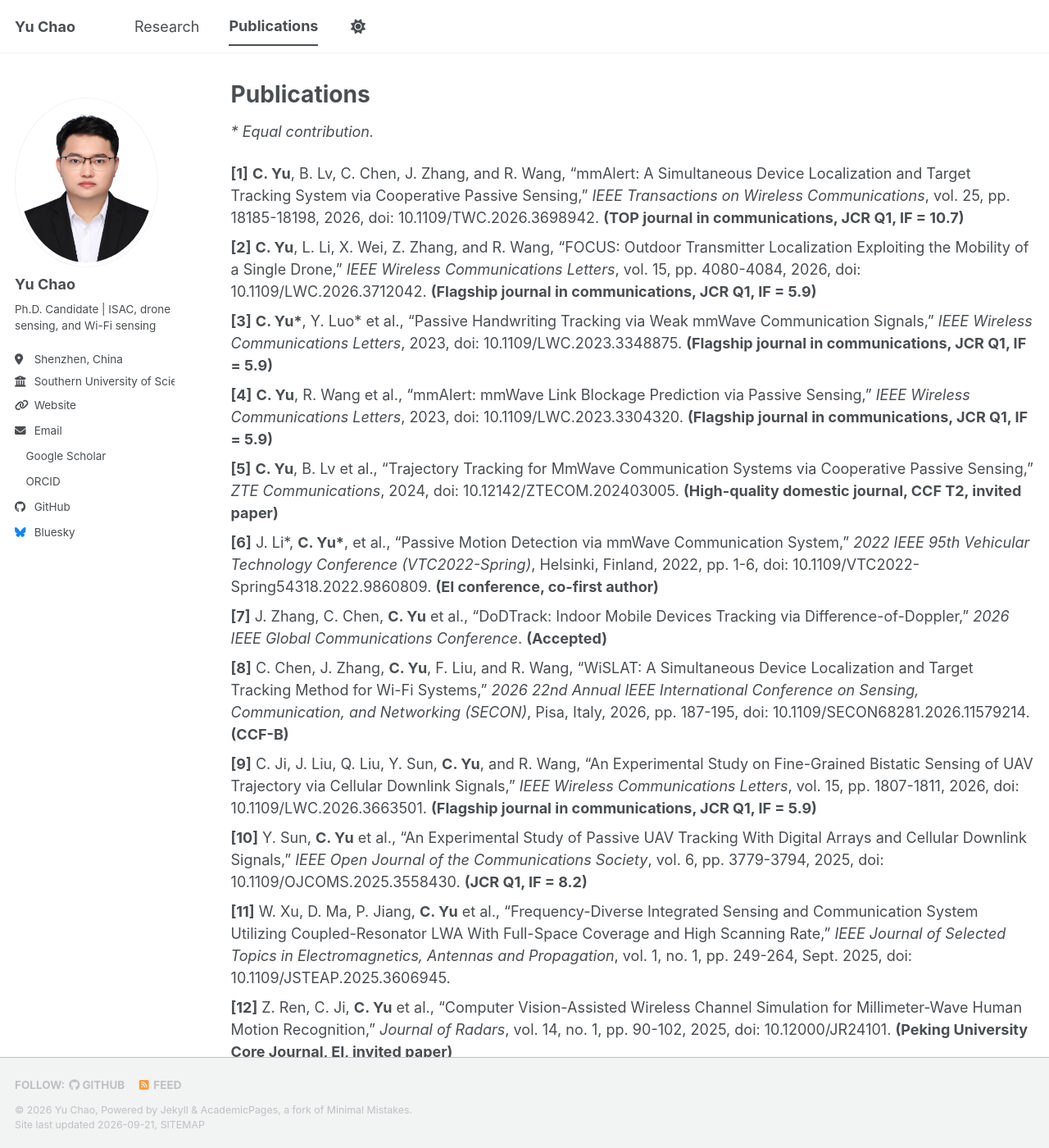
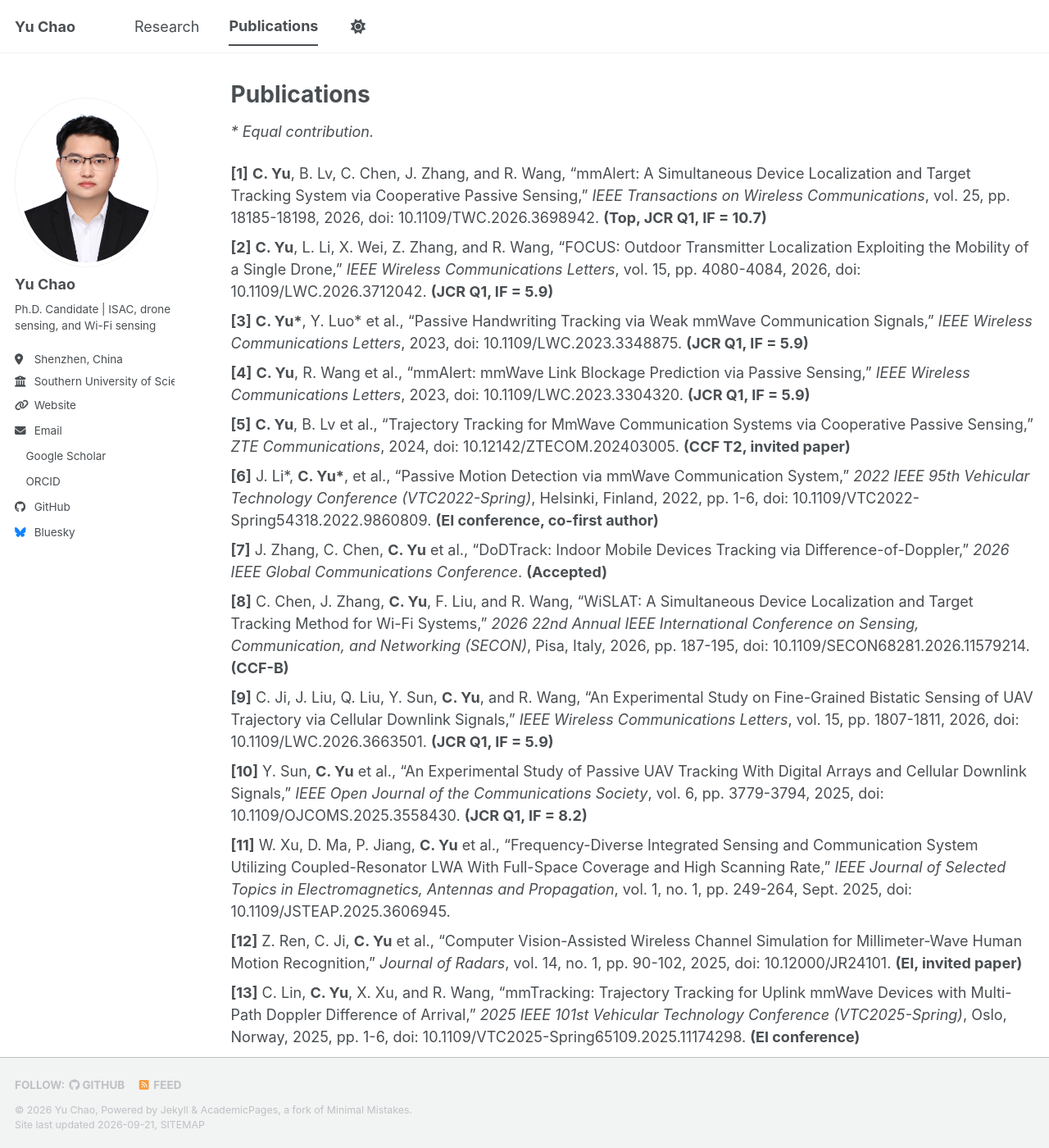
Before and after one commit to Ychao12032212/Ychao12032212.github.io, a Jekyll site: the page built from _pages/publications.html, in a window 1280 px wide and 1400 px high. Shown: the whole window at 82% size. Built offline with Jekyll 4.4.1, drawn with Linux system fonts in a browser that asks for light colours; a style sheet for code colours, icons or effects is not loaded.

Commit message:
Simplify publication venue labels

```diff
--- a/_pages/publications.html
+++ b/_pages/publications.html
@@ -8,15 +8,15 @@ author_profile: true
 <p><em>* Equal contribution.</em></p>
 
 <ol style="list-style: none; padding-left: 0;">
-  <li><strong>[1]</strong> <strong>C. Yu</strong>, B. Lv, C. Chen, J. Zhang, and R. Wang, “mmAlert: A Simultaneous Device Localization and Target Tracking System via Cooperative Passive Sensing,” <em>IEEE Transactions on Wireless Communications</em>, vol. 25, pp. 18185-18198, 2026, doi: 10.1109/TWC.2026.3698942. <strong>(TOP journal in communications, JCR Q1, IF = 10.7)</strong></li>
+  <li><strong>[1]</strong> <strong>C. Yu</strong>, B. Lv, C. Chen, J. Zhang, and R. Wang, “mmAlert: A Simultaneous Device Localization and Target Tracking System via Cooperative Passive Sensing,” <em>IEEE Transactions on Wireless Communications</em>, vol. 25, pp. 18185-18198, 2026, doi: 10.1109/TWC.2026.3698942. <strong>(Top, JCR Q1, IF = 10.7)</strong></li>
 
-  <li><strong>[2]</strong> <strong>C. Yu</strong>, L. Li, X. Wei, Z. Zhang, and R. Wang, “FOCUS: Outdoor Transmitter Localization Exploiting the Mobility of a Single Drone,” <em>IEEE Wireless Communications Letters</em>, vol. 15, pp. 4080-4084, 2026, doi: 10.1109/LWC.2026.3712042. <strong>(Flagship journal in communications, JCR Q1, IF = 5.9)</strong></li>
+  <li><strong>[2]</strong> <strong>C. Yu</strong>, L. Li, X. Wei, Z. Zhang, and R. Wang, “FOCUS: Outdoor Transmitter Localization Exploiting the Mobility of a Single Drone,” <em>IEEE Wireless Communications Letters</em>, vol. 15, pp. 4080-4084, 2026, doi: 10.1109/LWC.2026.3712042. <strong>(JCR Q1, IF = 5.9)</strong></li>
 
-  <li><strong>[3]</strong> <strong>C. Yu*</strong>, Y. Luo* et al., “Passive Handwriting Tracking via Weak mmWave Communication Signals,” <em>IEEE Wireless Communications Letters</em>, 2023, doi: 10.1109/LWC.2023.3348875. <strong>(Flagship journal in communications, JCR Q1, IF = 5.9)</strong></li>
+  <li><strong>[3]</strong> <strong>C. Yu*</strong>, Y. Luo* et al., “Passive Handwriting Tracking via Weak mmWave Communication Signals,” <em>IEEE Wireless Communications Letters</em>, 2023, doi: 10.1109/LWC.2023.3348875. <strong>(JCR Q1, IF = 5.9)</strong></li>
 
-  <li><strong>[4]</strong> <strong>C. Yu</strong>, R. Wang et al., “mmAlert: mmWave Link Blockage Prediction via Passive Sensing,” <em>IEEE Wireless Communications Letters</em>, 2023, doi: 10.1109/LWC.2023.3304320. <strong>(Flagship journal in communications, JCR Q1, IF = 5.9)</strong></li>
+  <li><strong>[4]</strong> <strong>C. Yu</strong>, R. Wang et al., “mmAlert: mmWave Link Blockage Prediction via Passive Sensing,” <em>IEEE Wireless Communications Letters</em>, 2023, doi: 10.1109/LWC.2023.3304320. <strong>(JCR Q1, IF = 5.9)</strong></li>
 
-  <li><strong>[5]</strong> <strong>C. Yu</strong>, B. Lv et al., “Trajectory Tracking for MmWave Communication Systems via Cooperative Passive Sensing,” <em>ZTE Communications</em>, 2024, doi: 10.12142/ZTECOM.202403005. <strong>(High-quality domestic journal, CCF T2, invited paper)</strong></li>
+  <li><strong>[5]</strong> <strong>C. Yu</strong>, B. Lv et al., “Trajectory Tracking for MmWave Communication Systems via Cooperative Passive Sensing,” <em>ZTE Communications</em>, 2024, doi: 10.12142/ZTECOM.202403005. <strong>(CCF T2, invited paper)</strong></li>
 
   <li><strong>[6]</strong> J. Li*, <strong>C. Yu*</strong>, et al., “Passive Motion Detection via mmWave Communication System,” <em>2022 IEEE 95th Vehicular Technology Conference (VTC2022-Spring)</em>, Helsinki, Finland, 2022, pp. 1-6, doi: 10.1109/VTC2022-Spring54318.2022.9860809. <strong>(EI conference, co-first author)</strong></li>
 
@@ -24,13 +24,13 @@ author_profile: true
 
   <li><strong>[8]</strong> C. Chen, J. Zhang, <strong>C. Yu</strong>, F. Liu, and R. Wang, “WiSLAT: A Simultaneous Device Localization and Target Tracking Method for Wi-Fi Systems,” <em>2026 22nd Annual IEEE International Conference on Sensing, Communication, and Networking (SECON)</em>, Pisa, Italy, 2026, pp. 187-195, doi: 10.1109/SECON68281.2026.11579214. <strong>(CCF-B)</strong></li>
 
-  <li><strong>[9]</strong> C. Ji, J. Liu, Q. Liu, Y. Sun, <strong>C. Yu</strong>, and R. Wang, “An Experimental Study on Fine-Grained Bistatic Sensing of UAV Trajectory via Cellular Downlink Signals,” <em>IEEE Wireless Communications Letters</em>, vol. 15, pp. 1807-1811, 2026, doi: 10.1109/LWC.2026.3663501. <strong>(Flagship journal in communications, JCR Q1, IF = 5.9)</strong></li>
+  <li><strong>[9]</strong> C. Ji, J. Liu, Q. Liu, Y. Sun, <strong>C. Yu</strong>, and R. Wang, “An Experimental Study on Fine-Grained Bistatic Sensing of UAV Trajectory via Cellular Downlink Signals,” <em>IEEE Wireless Communications Letters</em>, vol. 15, pp. 1807-1811, 2026, doi: 10.1109/LWC.2026.3663501. <strong>(JCR Q1, IF = 5.9)</strong></li>
 
   <li><strong>[10]</strong> Y. Sun, <strong>C. Yu</strong> et al., “An Experimental Study of Passive UAV Tracking With Digital Arrays and Cellular Downlink Signals,” <em>IEEE Open Journal of the Communications Society</em>, vol. 6, pp. 3779-3794, 2025, doi: 10.1109/OJCOMS.2025.3558430. <strong>(JCR Q1, IF = 8.2)</strong></li>
 
   <li><strong>[11]</strong> W. Xu, D. Ma, P. Jiang, <strong>C. Yu</strong> et al., “Frequency-Diverse Integrated Sensing and Communication System Utilizing Coupled-Resonator LWA With Full-Space Coverage and High Scanning Rate,” <em>IEEE Journal of Selected Topics in Electromagnetics, Antennas and Propagation</em>, vol. 1, no. 1, pp. 249-264, Sept. 2025, doi: 10.1109/JSTEAP.2025.3606945.</li>
 
-  <li><strong>[12]</strong> Z. Ren, C. Ji, <strong>C. Yu</strong> et al., “Computer Vision-Assisted Wireless Channel Simulation for Millimeter-Wave Human Motion Recognition,” <em>Journal of Radars</em>, vol. 14, no. 1, pp. 90-102, 2025, doi: 10.12000/JR24101. <strong>(Peking University Core Journal, EI, invited paper)</strong></li>
+  <li><strong>[12]</strong> Z. Ren, C. Ji, <strong>C. Yu</strong> et al., “Computer Vision-Assisted Wireless Channel Simulation for Millimeter-Wave Human Motion Recognition,” <em>Journal of Radars</em>, vol. 14, no. 1, pp. 90-102, 2025, doi: 10.12000/JR24101. <strong>(EI, invited paper)</strong></li>
 
   <li><strong>[13]</strong> C. Lin, <strong>C. Yu</strong>, X. Xu, and R. Wang, “mmTracking: Trajectory Tracking for Uplink mmWave Devices with Multi-Path Doppler Difference of Arrival,” <em>2025 IEEE 101st Vehicular Technology Conference (VTC2025-Spring)</em>, Oslo, Norway, 2025, pp. 1-6, doi: 10.1109/VTC2025-Spring65109.2025.11174298. <strong>(EI conference)</strong></li>
 
```
